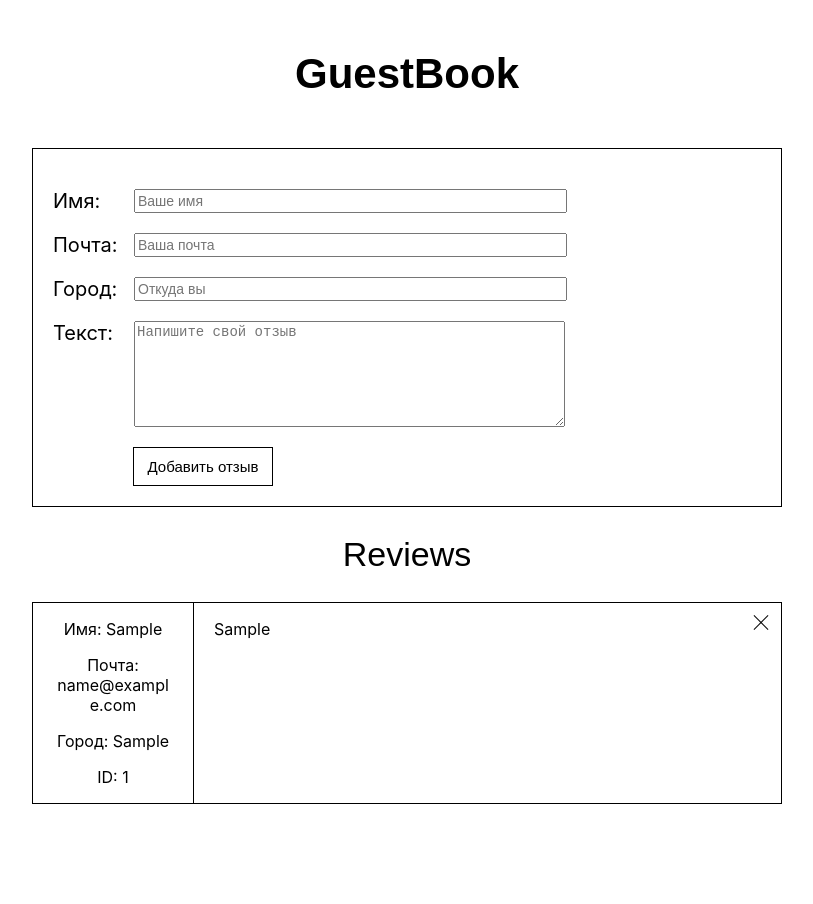
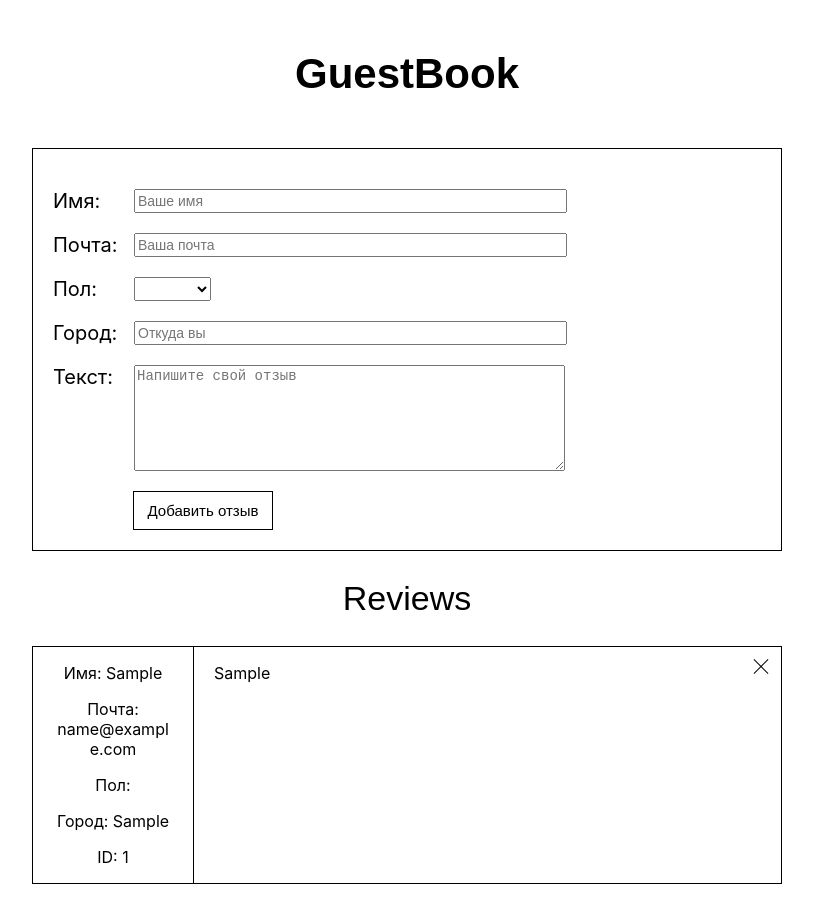
Before and after one commit to roman-ps/guestbook, a React (Create React App) app: page / in a window 1280 px wide. Both pictures are taken after typing "Sample", "name@example.com", "Sample", "Sample" into the empty fields and a click on the button "Добавить отзыв". Shown: the whole page, without its empty margins (233-1046 px from the left). Before the commit the page ends 824 px from the top, so only its background shows below. Built offline with nearby package versions, Linux system fonts and the light colour scheme.

Commit message:
Добавил в отзыв поле выбора пола

```diff
--- a/src/components/App/Form/Form.js
+++ b/src/components/App/Form/Form.js
@@ -6,6 +6,7 @@ const Form = (props) => {
   const [enterMail, setEnterMail] = useState('');
   const [enterCity, setEnterCity] = useState('');
   const [enterText, setEnterText] = useState('');
+  const [enterSex, setEnterSex] = useState('');
 
   const formSubmitHandler = (evt) => {
     evt.preventDefault();
@@ -15,6 +16,7 @@ const Form = (props) => {
       mail: enterMail,
       city: enterCity,
       text: enterText,
+      sex: enterSex,
     };
 
     props.saveData(newReview);
@@ -22,6 +24,7 @@ const Form = (props) => {
     setEnterMail('');
     setEnterCity('');
     setEnterText('');
+    setEnterSex('');
   };
 
   const nameInputHandler = (evt) => {
@@ -30,6 +33,10 @@ const Form = (props) => {
 
   const mailInputHandler = (evt) => {
     setEnterMail(evt.target.value);
+  };
+
+  const sexInputHandler = (evt) => {
+    setEnterSex(evt.target.value);
   };
 
   const cityInputHandler = (evt) => {
@@ -50,6 +57,17 @@ const Form = (props) => {
         <label htmlFor='mail'>Почта: </label>
         <input value={enterMail} onChange={mailInputHandler} placeholder='Ваша почта' type='email' id='mail' required />
       </div>
+
+      <div className={classes.item}>
+      <label htmlFor='select'>Пол: </label>
+        <select name='select' onChange={sexInputHandler}>Пол:
+          <option value=''></option>
+          <option value='Мужской'>Мужской</option>
+          <option value='Женский'>Женский</option>
+        </select>
+      </div>
+
+
       <div className={classes.item}>
         <label htmlFor='city'>Город: </label>
         <input value={enterCity} onChange={cityInputHandler} placeholder='Откуда вы' type='text' id='city' required />
--- a/src/components/App/ReviewsList/ReviewItem/ReviewItem.js
+++ b/src/components/App/ReviewsList/ReviewItem/ReviewItem.js
@@ -8,6 +8,7 @@ const ReviewItem = (props) => {
       <div className={classes.left}>
         <p>Имя: {props.name}</p>
         <p>Почта: {props.mail}</p>
+        <p>Пол: {props.sex}</p>
         <p>Город: {props.city}</p>
         <p>ID: {props.id}</p>
       </div>
--- a/src/components/App/ReviewsList/ReviewsList.js
+++ b/src/components/App/ReviewsList/ReviewsList.js
@@ -5,7 +5,7 @@ import classes from './ReviewsList.module.css';
 const ReviewsList = (props) => {
   const dataItems = props.items;
   const elements = dataItems.map((elem) => {
-    return <ReviewItem name={elem.name} mail={elem.mail} city={elem.city} text={elem.text} key={elem.id} id={elem.id}/>
+    return <ReviewItem name={elem.name} mail={elem.mail} city={elem.city} text={elem.text} key={elem.id} id={elem.id} sex={elem.sex}/>
   });
 
   return (
```
